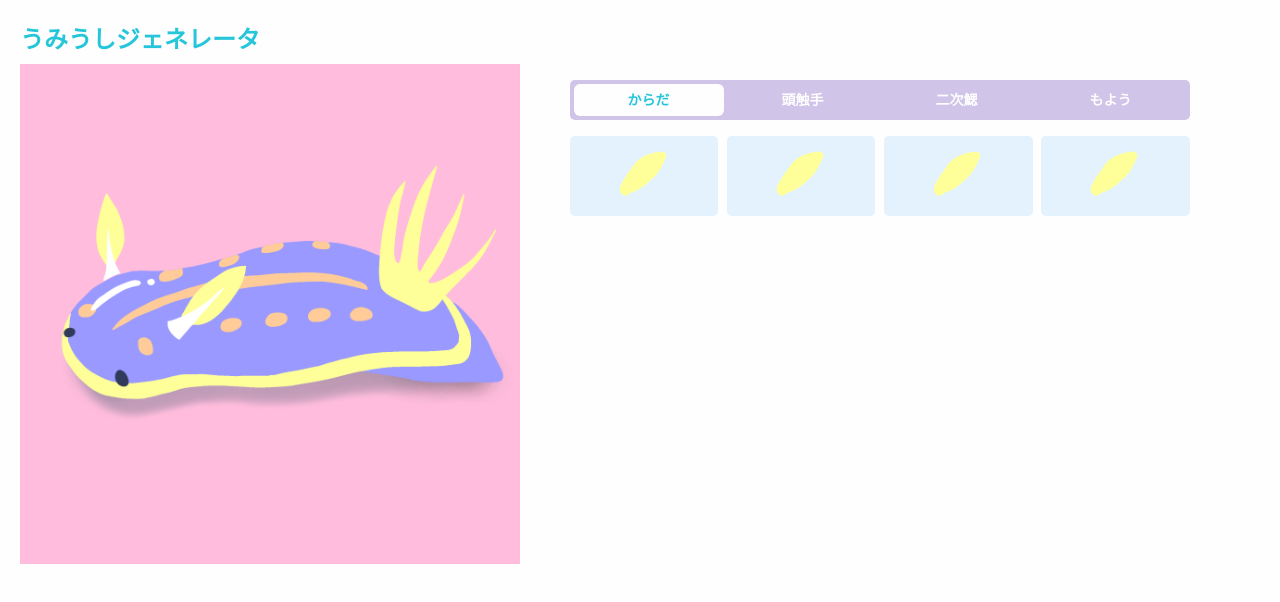
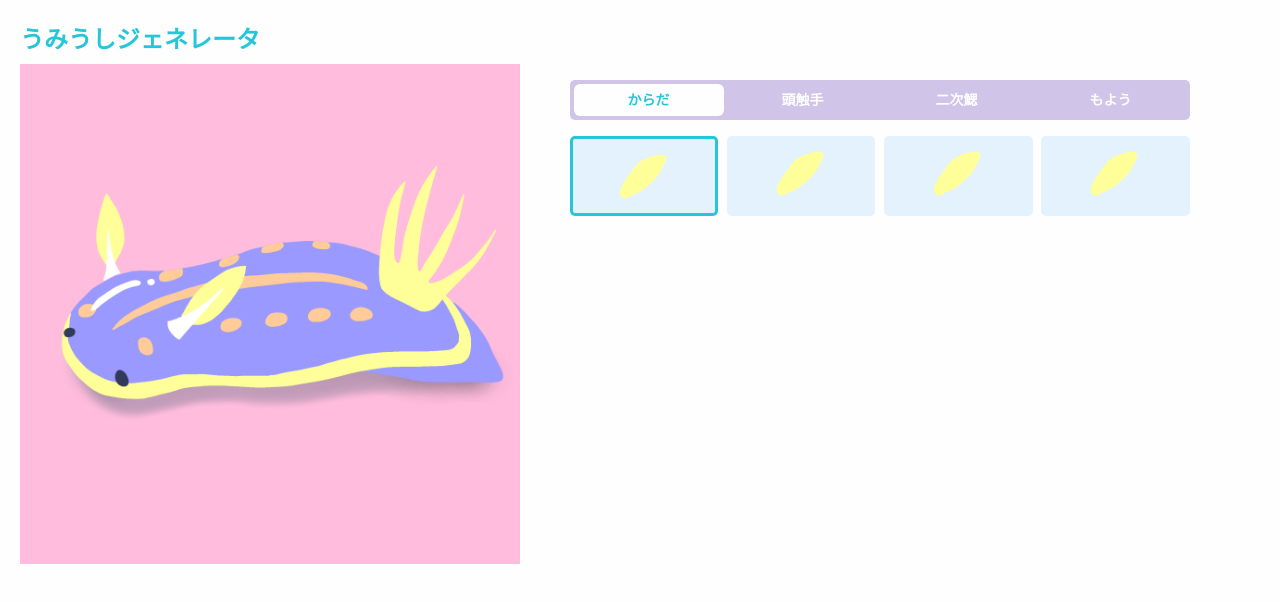
Before and after one commit to koconuts/sea-slug-generator, a Vue app: page / in a window 1280 px wide. Shown: the top 602 px of the page. Built offline with nearby package versions, Linux system fonts and the light colour scheme; a web font is replaced by a local one.

Commit message:
選択状態は囲む

```diff
--- a/public/styles.css
+++ b/public/styles.css
@@ -85,6 +85,11 @@ ul {
   margin: 0;
   height: 80px;
   width: 24%;
+  box-sizing: border-box;
+}
+
+.shape-item.selected {
+  border: solid 3px #26C6DA;
 }
 
 .shape-item-img {
```
